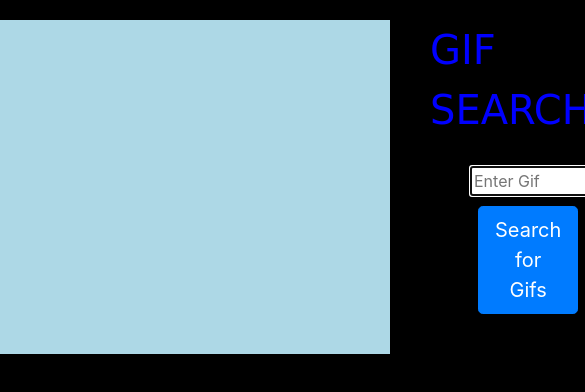
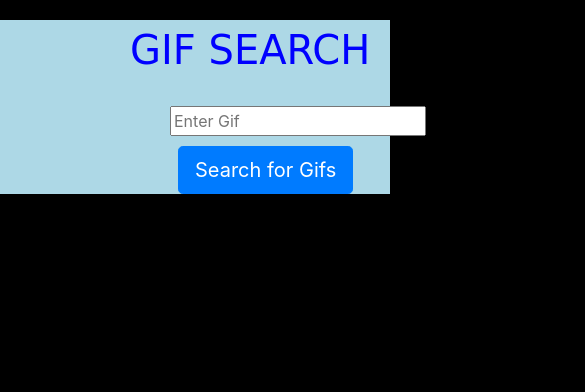
Before and after one commit to Leostino/giftastic, a plain HTML site: page index.html in a window 390 px wide. Shown: the top 392 px of the page, 585 px wide, since content can reach past the window. Drawn offline with nearby package versions, Linux system fonts and the light colour scheme.

Commit message:
added media query in style file and more info in readme file

```diff
--- a/assets/javascript/gif.js
+++ b/assets/javascript/gif.js
@@ -1,22 +1,29 @@
 // Event handler On-click function for the search button
+
 
 $(document).ready(function() {
 
-$("#input").val("");
-
-$("#input").focus();
+    //When search button is clicked
 
     $("#search").on("click", function() {
 
+       // set div for gifs to display none
+
        $("#gifs").html("");
+
+       // get what user typed in
 
        var userSearch = $("#input").val();
 
        console.log(userSearch);
 
+       // query gif api with user's input stored in a variable
+
        var queryURL = "https://api.giphy.com/v1/gifs/search?q=" + userSearch + "&api_key=83Fgh3I1oIoXKbpTYDtScko02CRuyMxT&limit=5";
 
        console.log(queryURL);
+
+       // ajax call to gif api using get method
 
 	    $.ajax({
 
@@ -26,13 +33,21 @@ $("#search").on("click", function() {
 
 	    }).done(function(response) {
 
-		for (var i = 0; i < 10; i++) {
+          // loop through the response or callback from gif api
+
+		    for (var i = 0; i < 5; i++) {
 
              console.log(response.data[i]);
 
-			$("#gifs").append("<img alt='" + response.data[i].type + "' src='" + response.data[i].images.fixed_height_downsampled.url + "'>");
+              // dynamically append 5 gifs to div with id #gifs
+
+			  $("#gifs").append("<img class='image-fit mb-3' alt='" + response.data[i].type + "' src='" + response.data[i].images.fixed_height_downsampled.url + "'>");
+
             }
+
         });
 
+
     });
+
 })
--- a/assets/styles/gif.css
+++ b/assets/styles/gif.css
@@ -8,7 +8,7 @@ body {
     margin-top: 20px;
 }
 
-#firstDiv {
+#first-div {
     margin-left: 400px;
 }
 
@@ -28,10 +28,6 @@ input {
     margin-left:48px;
 }
 
-#displayGifs {
-     display: contents;
-}
-
 
 #gifs {
     margin-top:40px;
@@ -44,3 +40,20 @@ img{
     height: 200px;
     border: 2px solid black;
 }
+
+@media only screen and (max-width: 600px) {
+    #first-div {margin-left:80px}
+    #gifs{
+        display: block;
+        margin-left: 25px
+    }
+
+}
+
+@media only screen and (max-width: 1000px) {
+    #first-div{margin-left: 100px}
+    #gifs{
+        display: block;
+        margin-left: 25px
+    }
+  }
--- a/index.html
+++ b/index.html
@@ -11,19 +11,17 @@
     </head>
     <body>
         <section class="container">
-            <div id="firstDiv" class="row">
+            <div id="first-div" class="row">
                 <div class="col-md-12">
                     <header>
-                        <p>GIF SEARCH</p>
+                        <p class="">GIF SEARCH</p>
                    </header>
                      <input id="input" type="text" placeholder="Enter Gif"></input><br>
                      <button id="search" class="btn btn-primary btn-lg" type="submit">Search for Gifs</button>
                 </div>
             </div>
 
-            <article id = "displayGifs" class="row d-flex">
-                <div id="gifs" class="col-md-12 justify-content-between"></div>
-            </article>
+            <article id = "gifs"></article>
         </section>
     <script src="https://cdnjs.cloudflare.com/ajax/libs/jquery/3.2.1/jquery.min.js"></script>
     <script src="https://stackpath.bootstrapcdn.com/bootstrap/4.3.1/js/bootstrap.min.js" integrity="sha384-JjSmVgyd0p3pXB1rRibZUAYoIIy6OrQ6VrjIEaFf/nJGzIxFDsf4x0xIM+B07jRM" crossorigin="anonymous"></script>
```
Also changed, not shown: 1 other file. Lines whose indentation alone changed are shown as unchanged.
